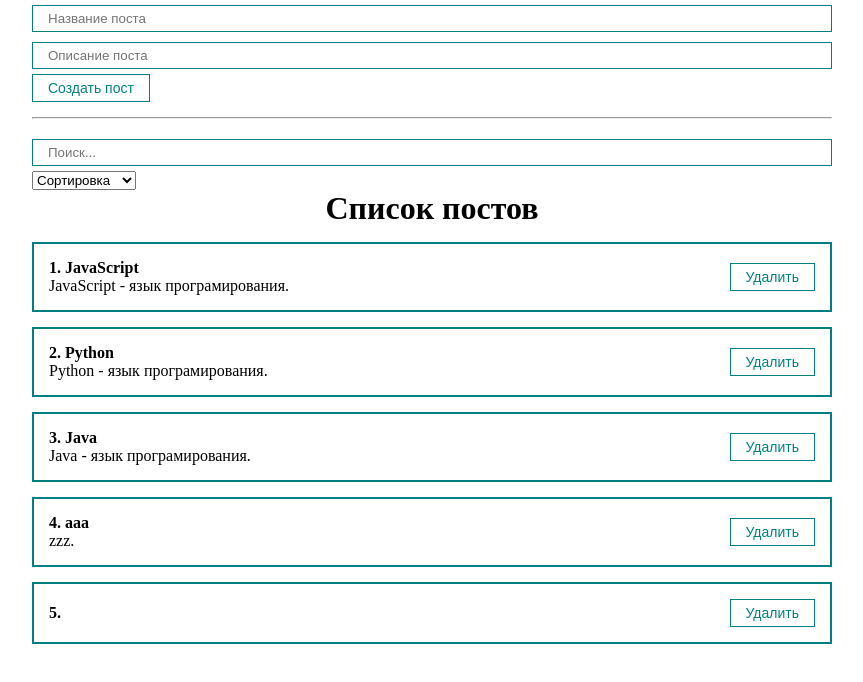
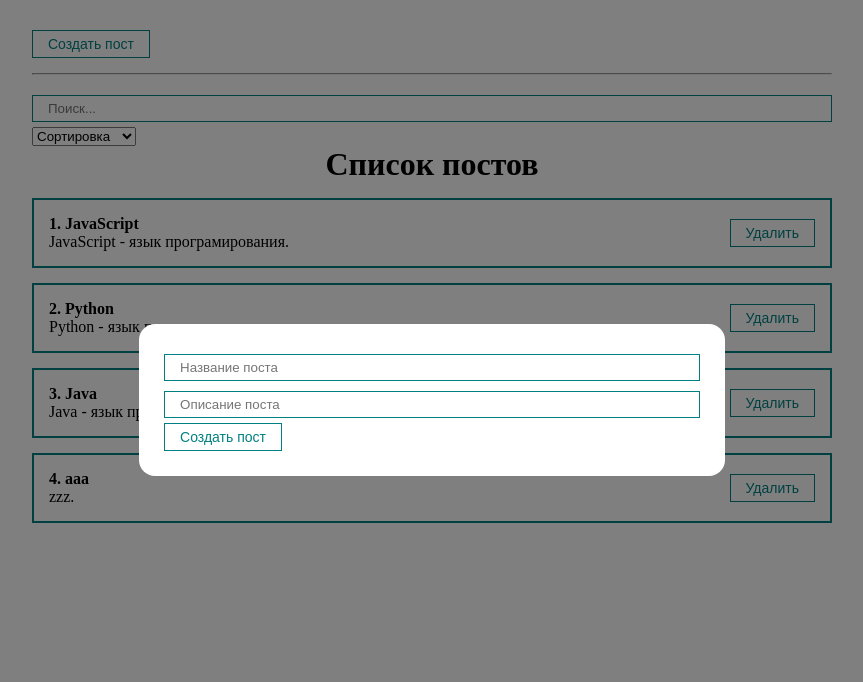
Before and after one commit to andrej-king/react_fundamental_docker, a React (Create React App) app in the folder app/: page / in a window 1280 px wide. Both pictures are taken after a click on the button "Создать пост". Shown: the top 682 px of the page, without its empty margins (208-1071 px from the left). Built offline with nearby package versions, Linux system fonts and the light colour scheme.

Commit message:
Moved "create post" in modal window

```diff
--- a/app/src/App.js
+++ b/app/src/App.js
@@ -3,6 +3,8 @@ import '../src/styles/App.css'
 import PostList from "./components/PostList";
 import PostForm from "./components/PostForm";
 import PostFilter from "./components/PostFilter";
+import MyModal from './components/UI/modal/MyModal'
+import MyButton from './components/UI/button/MyButton'
 
 function App() {
     const [posts, setPosts] = useState([
@@ -13,6 +15,7 @@ function App() {
     ])
 
     const [filter, setFilter] = useState({sort: '', query: ''})
+    const [modal, setModal] = useState(false)
 
     // useMemo кеширует данные, пока не измениться какой-либо из параметров
     const sortedPosts = useMemo(() => {
@@ -28,6 +31,7 @@ function App() {
 
     const createPost = (newPost) => {
         setPosts([...posts, newPost])
+        setModal(false)
     }
 
     // Получаем post из дочернего элемента
@@ -40,7 +44,17 @@ function App() {
             {/*<Counter/>*/}
             {/*<ClassCounter/>*/}
 
-            <PostForm create={createPost}/>
+            <MyButton style={{marginTop: 30}} onClick={() => setModal(true)}>
+                Создать пост
+            </MyButton>
+
+            <MyModal
+                visible={modal}
+                setVisible={setModal}
+            >
+                <PostForm create={createPost}/>
+            </MyModal>
+
             <hr style={{margin: '15px 0'}}/>
             <PostFilter
                 filter={filter}
--- /dev/null
+++ b/app/src/components/UI/modal/MyModal.jsx
@@ -0,0 +1,21 @@
+import React from 'react';
+import cl from './MyModal.module.css'
+
+// setVisible callback функция
+const MyModal = ({children, visible, setVisible}) => {
+
+    const rootClasses = [cl.myModal]
+    if (visible) {
+        rootClasses.push(cl.active)
+    }
+
+    return (
+        <div className={rootClasses.join(' ')} onClick={() => setVisible(false)}>
+            <div className={cl.myModalContent} onClick={(e) => e.stopPropagation()}>
+                {children}
+            </div>
+        </div>
+    );
+};
+
+export default MyModal;
--- /dev/null
+++ b/app/src/components/UI/modal/MyModal.module.css
@@ -0,0 +1,22 @@
+.myModal {
+  position: fixed;
+  top: 0;
+  bottom: 0;
+  right: 0;
+  left: 0;
+  display: none;
+  background: rgba(0, 0, 0, 0.5);
+}
+
+.myModalContent {
+  padding: 25px;
+  background: #fff;
+  border-radius: 16px;
+  min-width: 250px;
+}
+
+.myModal.active {
+  display: flex;
+  justify-content: center;
+  align-items: center;
+}
```
